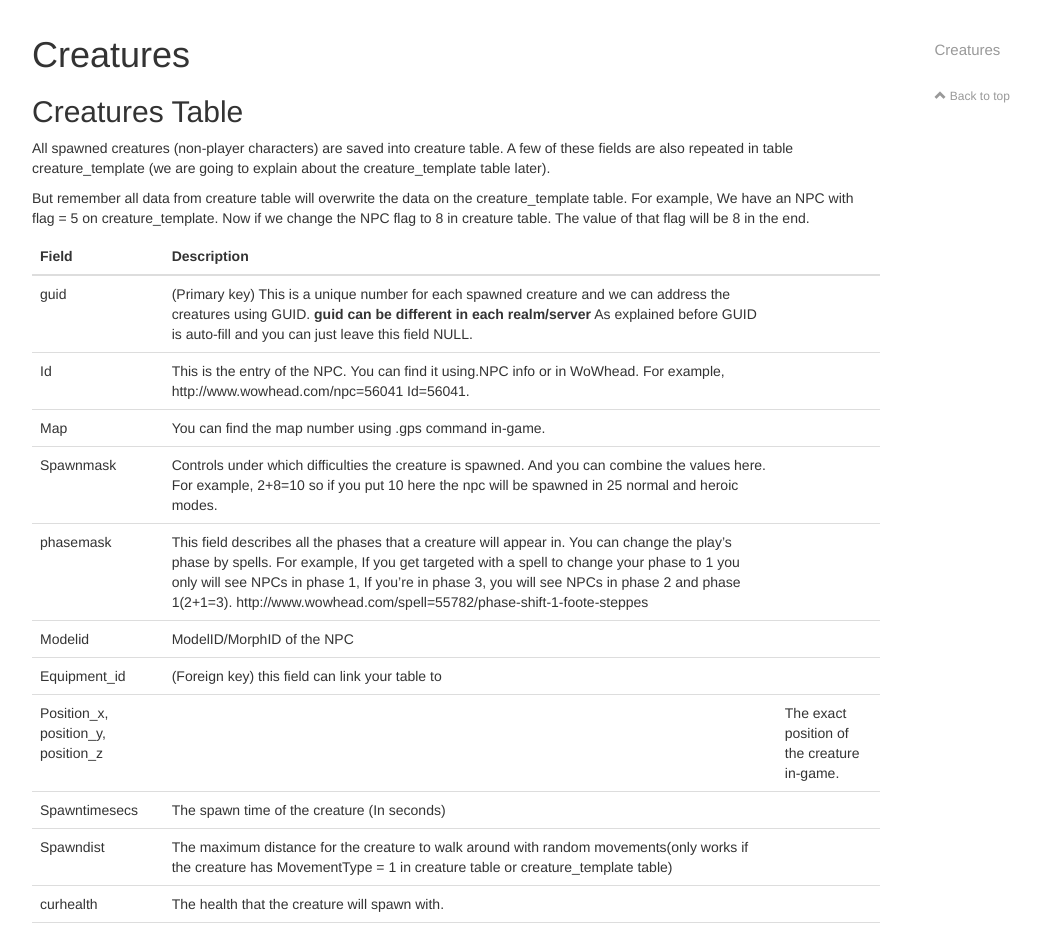
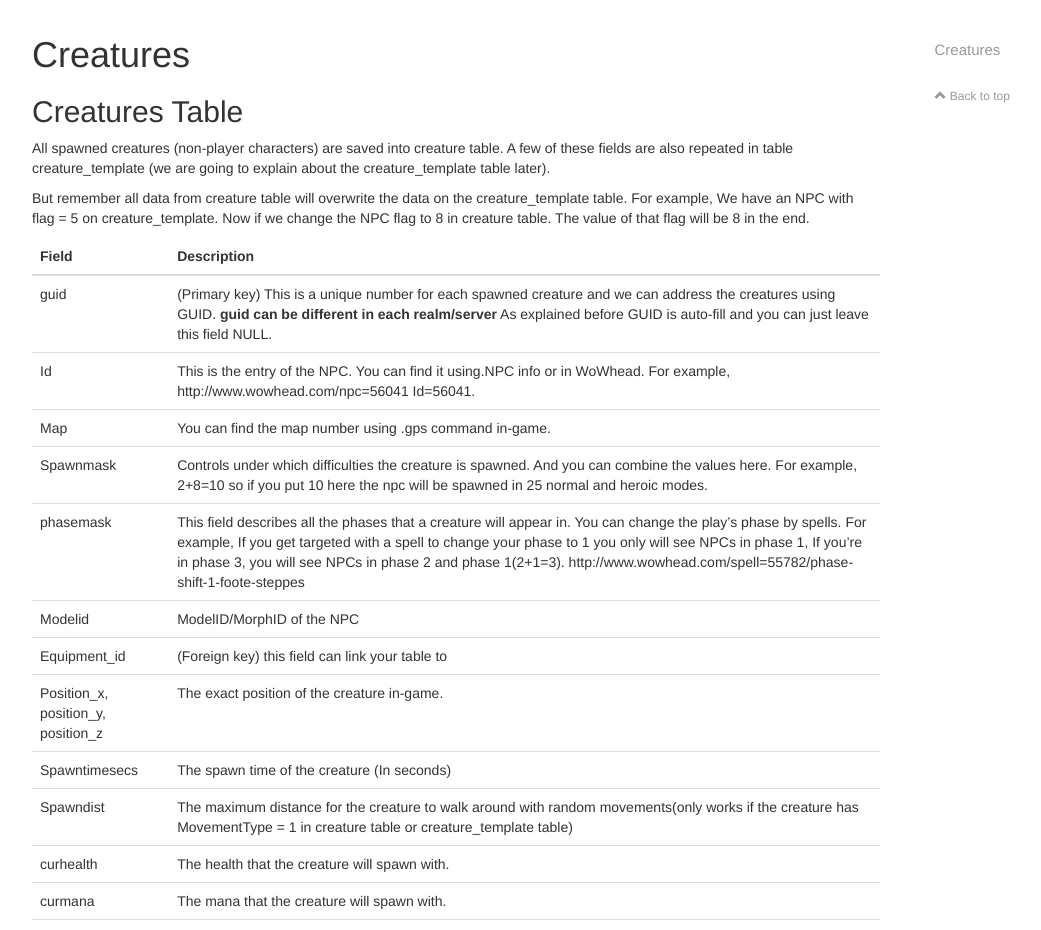
Before and after one commit to MehdiAria/MehdiAria.github.io, a Jekyll site: the page built from world-of-warcraft/creatures.markdown, in a window 1280 px wide. Shown: the part 315-1245 px from the top of the page, without its empty margins (38-1079 px from the left). Built offline with Jekyll 4.4.1, drawn with Linux system fonts in a browser that asks for light colours; nearby versions of some CDN libraries; our own code applies the rules of GitHub Pages for plain Markdown files; comment, search, counter and statistics services are not loaded.

```diff
--- a/world-of-warcraft/creatures.markdown
+++ b/world-of-warcraft/creatures.markdown
@@ -24,7 +24,7 @@ But remember all data from creature table will overwrite the data on the creatur
 |phasemask| This field describes all the phases that a creature will appear in. You can change the play's phase by spells. For example, If you get targeted with a spell to change your phase to 1 you only will see NPCs in phase 1, If you're in phase 3, you will see NPCs in phase 2 and phase 1(2+1=3). http://www.wowhead.com/spell=55782/phase-shift-1-foote-steppes|
 |Modelid| ModelID/MorphID of the NPC|
 |Equipment_id| (Foreign key) this field can link your table to |
-|Position_x, position_y, position_z| |The exact position of the creature in-game.|
+|Position_x, position_y, position_z| The exact position of the creature in-game.|
 |Spawntimesecs| The spawn time of the creature (In seconds)|
 |Spawndist| The maximum distance for the creature to walk around with random movements(only works if the creature has MovementType = 1 in creature table or creature_template table)|
 |curhealth| The health that the creature will spawn with.|
```
